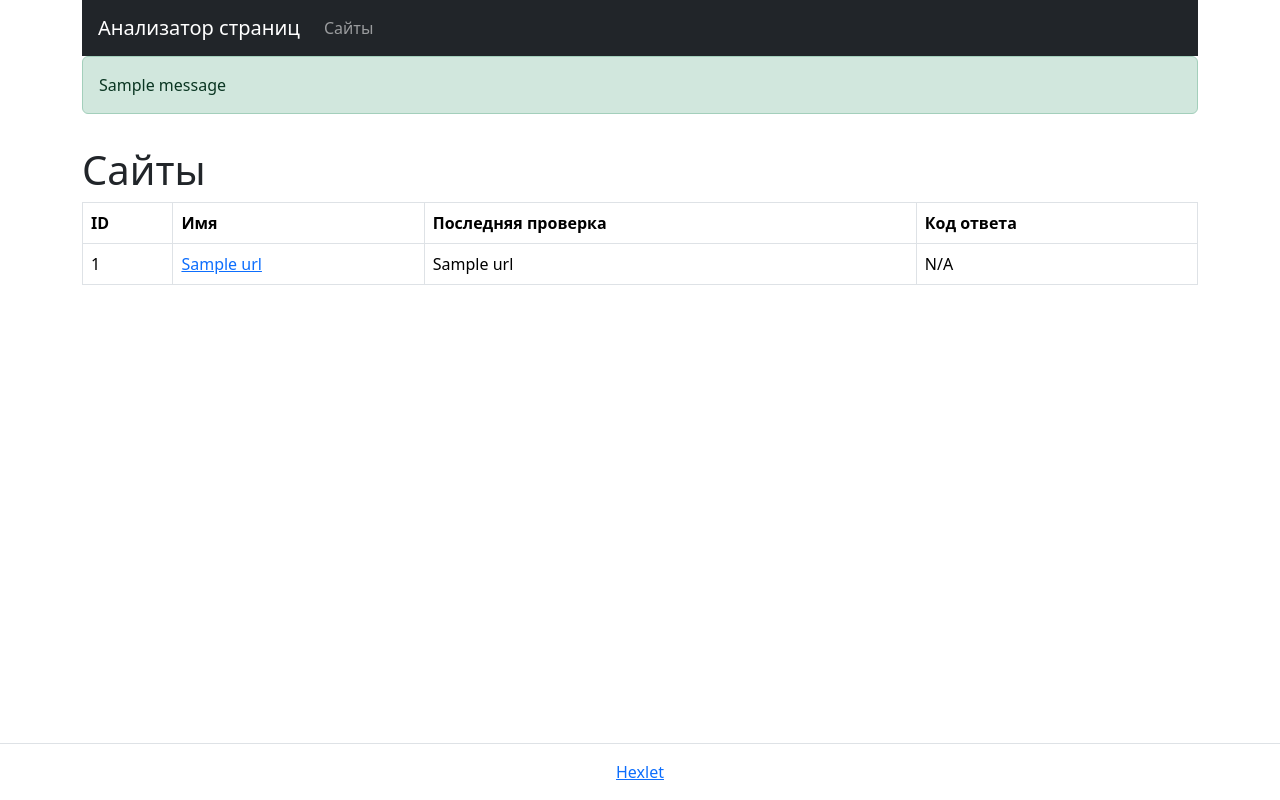
After one commit to saintodes/python-project-83, a Flask app: page /urls in a window 1280 px wide. The commit adds this page. Run offline with Flask 3, Linux system fonts and the light colour scheme; one stand-in notice (Sample message) is shown; a database or web service that is not in the repository returns one stand-in record (values such as "Sample title"); some libraries are stand-ins or nearby versions.

Commit message:
Add url, urls handlers, DB connections; split index.html to base and main htm

```diff
--- a/page_analyzer/app.py
+++ b/page_analyzer/app.py
@@ -1,8 +1,150 @@
-from flask import Flask, render_template
+from flask import (
+    Flask,
+    render_template,
+    get_flashed_messages,
+    flash,
+    redirect,
+    url_for,
+)
+import psycopg2
+from flask_wtf import FlaskForm
+from wtforms import StringField
+from wtforms.validators import InputRequired, Length, URL
+import os
+from dotenv import load_dotenv
+import logging
+
+logging.basicConfig(
+    filename="app.log", level=logging.INFO, format="%(asctime)s - %(message)s"
+)
+
+
+load_dotenv()
 
 app = Flask(__name__)
+app.secret_key = "secret_key"
+
+DATABASE_URL = os.getenv("DATABASE_URL")
+
+
+class UrlForm(FlaskForm):
+    name = StringField(
+        "",
+        validators=[
+            InputRequired(),
+            Length(min=4, max=255),
+            URL(allow_ip=True, message="Invalid URL"),
+        ],
+    )
+
+
+class UrlRepository:
+    def __init__(self, conn_str):
+        self.conn_str = conn_str
+
+    def __enter__(self):
+        try:
+            self.conn = psycopg2.connect(self.conn_str)
+            self.cur = self.conn.cursor()
+            return self
+        except Exception as e:
+            logging.error(f"Error connecting to database: {e}")
+            raise e
+
+    def __exit__(self, exc_type, exc_val, exc_tb):
+        if exc_type is None:
+            self.conn.commit()
+        else:
+            self.conn.rollback()
+        self.cur.close()
+        self.conn.close()
+
+    def close(self):
+        if hasattr(self, "cur") and self.cur:
+            self.cur.close()
+        if hasattr(self, "conn") and self.conn:
+            self.conn.close()
+
+    def fetch_all_urls(self, offset=0, limit=10):
+        self.cur.execute("SELECT * FROM urls ORDER BY id DESC;")
+        return self.cur.fetchall()
+
+    def fetch_url_id(self, url):
+        self.cur.execute("SELECT id FROM urls WHERE name = %s", (url,))
+        row = self.cur.fetchone()
+        return row[0] if row else None
+
+    def url_exists(self, url):
+        self.cur.execute("SELECT * FROM urls WHERE name = %s", (url,))
+        return self.cur.fetchone() is not None
+
+    def insert_url(self, url):
+        self.cur.execute(
+            "INSERT INTO urls (name, created_at) VALUES (%s, NOW()) RETURNING id",
+            (url,),
+        )
+        return self.cur.fetchone()[0]
+
+    def get_data(self, slug):
+        self.cur.execute("SELECT * FROM urls WHERE id = %s", (slug,))
+        return self.cur.fetchone()
 
 
 @app.route("/", methods=["GET"])
-def index():
-    return render_template('index.html')
+def main():
+    form = UrlForm()
+    messages = get_flashed_messages(with_categories=True)
+    if messages:
+        logging.info(messages)
+    return render_template("main.html", messages=messages, form=form)
+
+
+@app.route("/urls", methods=["GET"])
+def urls_get():
+    with UrlRepository(conn_str=DATABASE_URL) as repo:
+        db_urls = repo.fetch_all_urls()
+    logging.info(db_urls)
+    return render_template("urls.html", db_urls=db_urls)
+
+
+@app.route("/urls", methods=["POST"])
+def urls_post():
+    form = UrlForm()
+    url = form.data.get("name")
+
+    if not form.validate_on_submit():
+        for field, errors in form.errors.items():
+            for error in errors:
+                flash(error, "danger")
+        return redirect(url_for("main"))
+
+    with UrlRepository(conn_str=DATABASE_URL) as repo:
+        if repo.url_exists(url):
+            url_id = repo.fetch_url_id(url)
+            if url_id:
+                flash("Страница уже существует", "info")
+                return redirect(url_for("urls_slug_get", slug=url_id))
+            else:
+                flash("Такой сайт еще не проверялся.", "danger")
+                return redirect(url_for("main"))
+
+        new_url_id = repo.insert_url(url)
+        flash("Страница успешно добавлена", "success")
+        return redirect(url_for("urls_slug_get", slug=new_url_id))
+
+
+@app.route("/urls/<int:slug>", methods=["GET"])
+def urls_slug_get(slug):
+    with UrlRepository(conn_str=DATABASE_URL) as repo:
+        db_urls = repo.get_data(slug)
+    logging.info(db_urls)
+
+    if not db_urls:
+        flash("URL not found.", "info")
+        return redirect(url_for("main"))
+
+    url_id, url_name, created_at = db_urls
+    created_at = created_at.strftime("%Y-%m-%d")
+    return render_template(
+        "url.html", url_id=url_id, url_name=url_name, created_at=created_at
+    )
--- a/page_analyzer/templates/index.html
+++ b/page_analyzer/templates/base.html
@@ -1,5 +1,5 @@
 <!DOCTYPE html>
-<html lang="en">
+<html lang="ru">
 <head>
     <meta charset="utf-8">
     <meta name="viewport" content="width=device-width, initial-scale=1, shrink-to-fit=no">
@@ -10,8 +10,9 @@
     <title>Анализатор страниц</title>
 </head>
 <body class="min-vh-100 d-flex flex-column">
+
 <header class="flex-shrink-0">
-    <div class="container-lg">  <!-- добавлен класс container-lg -->
+    <div class="container-lg">
         <nav class="navbar navbar-expand-md navbar-dark bg-dark px-3">
             <a class="navbar-brand" href="/">Анализатор страниц</a>
             <div id="navbarNav">
@@ -20,26 +21,21 @@
                 </ul>
             </div>
         </nav>
-    </div>  <!-- закрытие тега div с классом container-lg -->
+
+        {% with messages = get_flashed_messages(with_categories=true) %}
+          {% if messages %}
+            {% for category, message in messages %}
+              <div class="alert alert-{{ category }}">{{ message }}</div>
+            {% endfor %}
+          {% endif %}
+        {% endwith %}
+    </div>
 </header>
 
-<main class="flex-grow-1">
-    <div class="container-lg mt-3">
-        <div class="row">
-            <div class="col-12 col-md-10 col-lg-8 mx-auto border rounded-3 bg-light p-5">
-                <h1 class="display-3">Анализатор страниц</h1>
-                <p class="lead">Бесплатно проверяйте сайты на SEO-пригодность</p>
-                <form action="/urls" method="post" class="d-flex justify-content-center" required>
-                    <input type="text" name="url" placeholder="https://www.example.com" value=""  class="form-control form-control-lg">
-                    <input type="submit" class="btn btn-primary  btn-lg ms-3 px-5 text-uppercase mx-3" value="Проверить">
-                </form>
-            </div>
-        </div>
-    </div>
-</main>
+{% block main_content %}{% endblock %}
 
 <footer class="border-top py-3 mt-5 flex-shrink-0">
-    <div class="container-lg">  <!-- можно также добавить container-lg здесь для соответствия ширины -->
+    <div class="container-lg">
         <div class="text-center">
             <a href="https://ru.hexlet.io/" target="_blank">Hexlet</a>
         </div>
@@ -48,6 +44,6 @@
 
 <script src="https://cdn.jsdelivr.net/npm/bootstrap@5.3.2/dist/js/bootstrap.bundle.min.js"
 integrity="sha384-C6RzsynM9kWDrMNeT87bh95OGNyZPhcTNXj1NW7RuBCsyN/o0jlpcV8Qyq46cDfL" crossorigin="anonymous"></script>
+</body>
 
-</body>
 </html>
--- /dev/null
+++ b/page_analyzer/templates/urls.html
@@ -0,0 +1,34 @@
+{% extends "base.html" %}
+
+{% block main_content %}
+<main class="flex-grow-1">
+    <div class="container-lg mt-3">
+      <h1>Сайты</h1>
+
+<div class="table-responsive">
+  <table class="table table-bordered table-hover text-nowrap" data-test="urls">
+    <thead>
+    <tr>
+      <th>ID</th>
+      <th>Имя</th>
+      <th>Последняя проверка</th>
+      <th>Код ответа</th>
+    </tr>
+    </thead>
+    <tbody>
+      {% for item in db_urls %}
+        <tr>
+            <td>{{ item[0] }}</td>
+            <td><a href="/urls/{{ item[0] }}">{{ item[1] }}</a></td>
+            <td>{{ item[2] }}</td>
+            <td>N/A</td>
+        </tr>
+
+      {% endfor %}
+    </tbody>
+  </table>
+</div>
+
+    </div>
+  </main>
+{% endblock %}
```
Also changed, not shown: database.sql (added, +7 -0 lines), page_analyzer/templates/main.html (added, +19 -0 lines), page_analyzer/templates/url.html (added, +52 -0 lines), pyproject.toml (+9 -9 lines), 2 other files.
